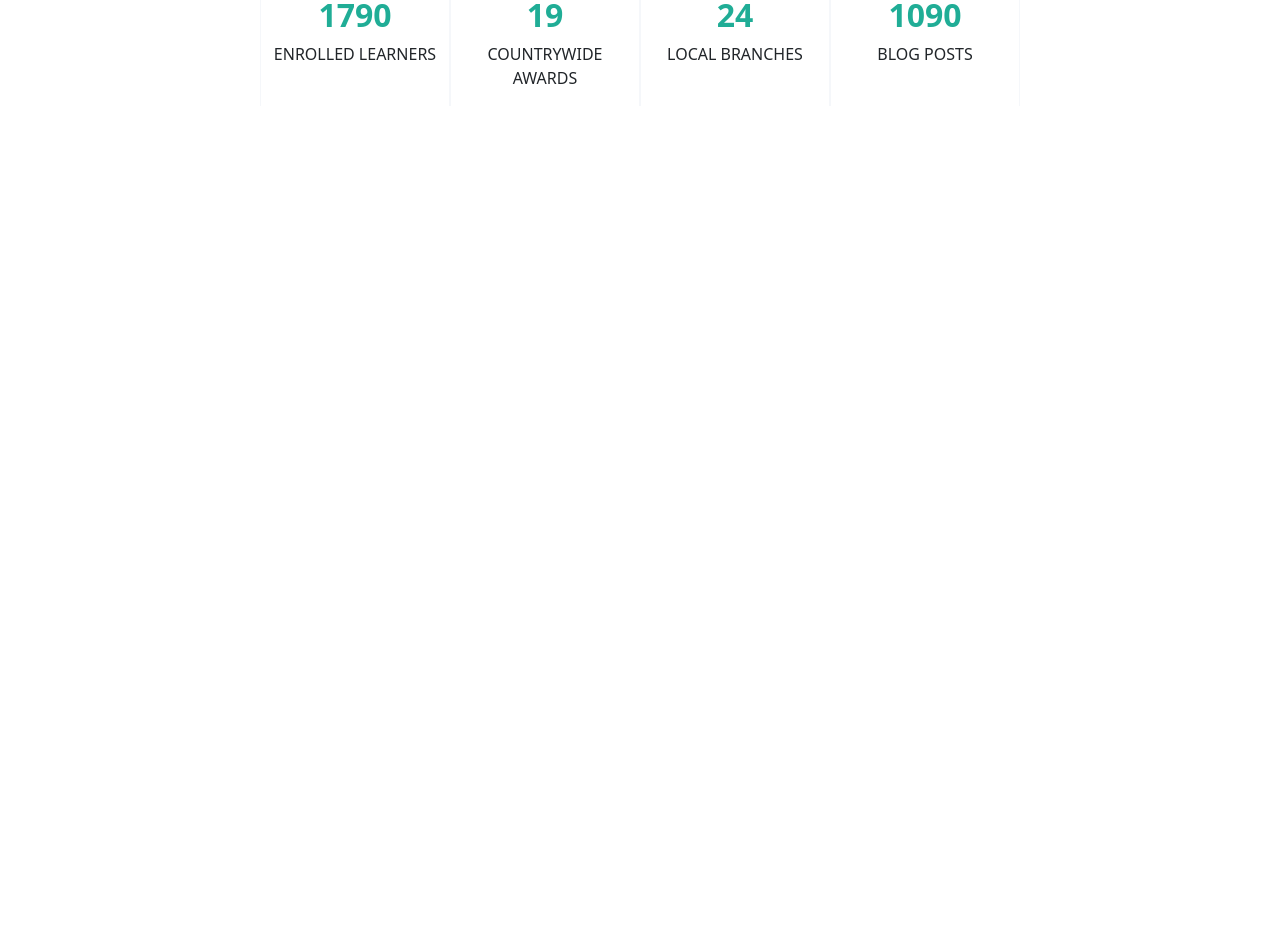
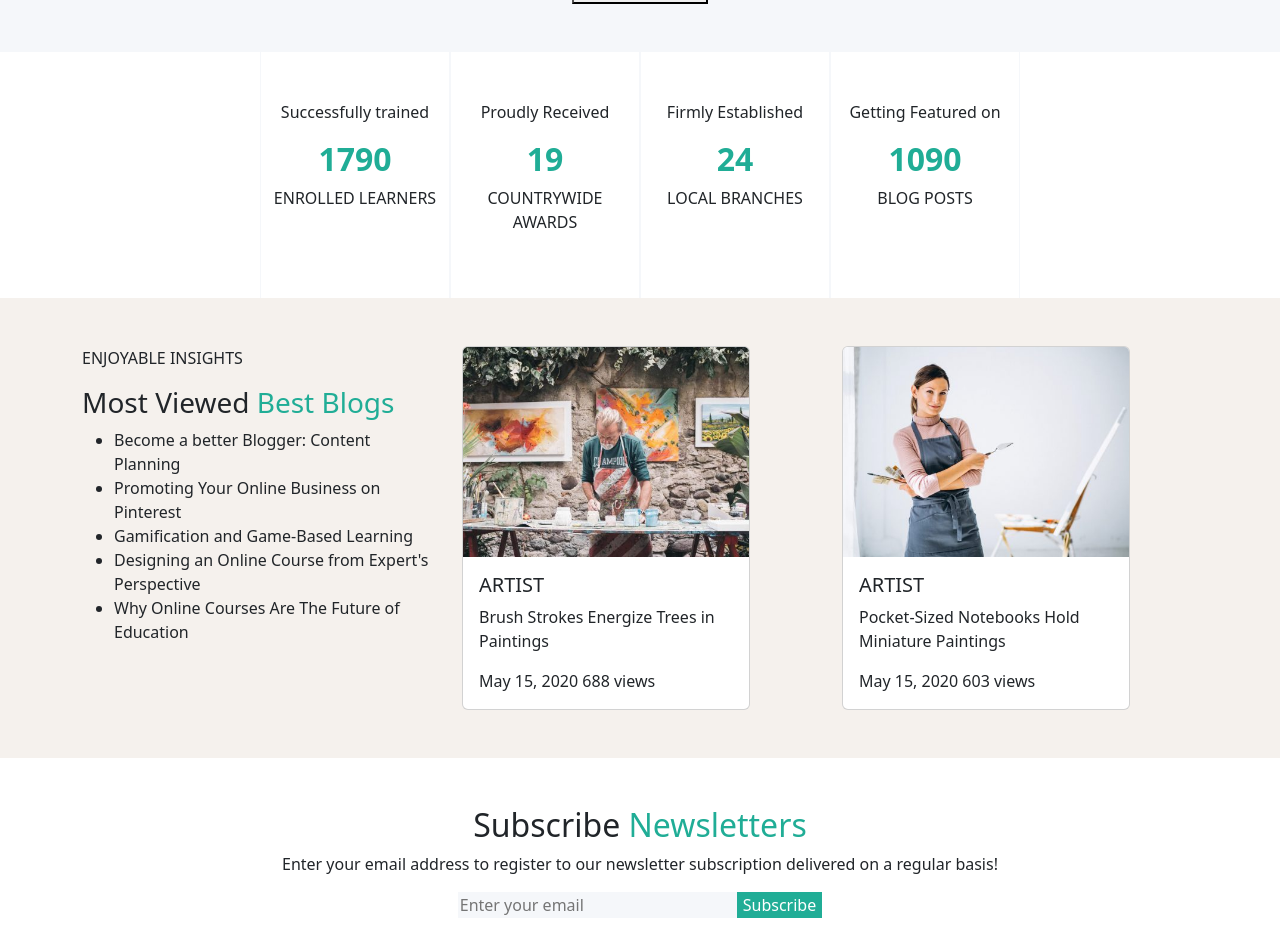
Before and after one commit to AlessioConsolo/proj-html-vuejs, a Vue app: page / in a window 1280 px wide. Shown: the part 3500-4452 px from the top of the page. Before the commit the page ends 3606 px from the top, so only its background shows below. Built offline with nearby package versions, Linux system fonts and the light colour scheme.

Commit message:
[UPD] Added newsletter section

```diff
--- a/src/components/MainApp.vue
+++ b/src/components/MainApp.vue
@@ -159,7 +159,7 @@
       </div>
     </div>
   </div>
-  <div class="container-fluid main-bg">
+  <div class="container-fluid main-bg py-5">
     <div class="container">
       <div class="row">
         <div class="col-12 text-center">
@@ -241,33 +241,104 @@
   </div>
   <div class="container">
     <div class="row d-flex justify-content-center">
-      <div class="col-2 left-border right-border text-center">
+      <div class="col-2 py-5 left-border right-border text-center">
         <p>Successfully trained</p>
         <h2>
           <strong><span class="green-main">1790</span></strong>
         </h2>
         <p>ENROLLED LEARNERS</p>
       </div>
-      <div class="col-2 left-border right-border text-center">
+      <div class="col-2 py-5 left-border right-border text-center">
         <p>Proudly Received</p>
         <h2>
           <strong><span class="green-main">19</span></strong>
         </h2>
         <p>COUNTRYWIDE AWARDS</p>
       </div>
-      <div class="col-2 left-border right-border text-center">
+      <div class="col-2 py-5 left-border right-border text-center">
         <p>Firmly Established</p>
         <h2>
           <strong><span class="green-main">24</span></strong>
         </h2>
         <p>LOCAL BRANCHES</p>
       </div>
-      <div class="col-2 left-border right-border text-center">
+      <div class="col-2 py-5 left-border right-border text-center">
         <p>Getting Featured on</p>
         <h2>
           <strong><span class="green-main">1090</span></strong>
         </h2>
         <p>BLOG POSTS</p>
+      </div>
+    </div>
+  </div>
+  <div class="container-fluid main-bg-beige py-5">
+    <div class="container">
+      <div class="row">
+        <div class="col-4">
+          <p>ENJOYABLE INSIGHTS</p>
+          <h3>Most Viewed <span class="green-main">Best Blogs</span></h3>
+          <ul>
+            <li>Become a better Blogger: Content Planning</li>
+            <li>Promoting Your Online Business on Pinterest</li>
+            <li>Gamification and Game-Based Learning</li>
+            <li>Designing an Online Course from Expert's Perspective</li>
+            <li>Why Online Courses Are The Future of Education</li>
+          </ul>
+        </div>
+        <div class="col-4">
+          <div class="card" style="width: 18rem">
+            <img
+              src="../assets/artist-blog-03-480x352.jpeg"
+              class="card-img-top"
+              alt="..."
+            />
+            <div class="card-body">
+              <h5 class="card-title">ARTIST</h5>
+              <p class="card-text">Brush Strokes Energize Trees in Paintings</p>
+              <span>May 15, 2020 </span>
+              <span>688 views</span>
+            </div>
+          </div>
+        </div>
+        <div class="col-4">
+          <div class="card" style="width: 18rem">
+            <img
+              src="../assets/artist-blog-01-480x352.jpg"
+              class="card-img-top"
+              alt="..."
+            />
+            <div class="card-body">
+              <h5 class="card-title">ARTIST</h5>
+              <p class="card-text">
+                Pocket-Sized Notebooks Hold Miniature Paintings
+              </p>
+              <span>May 15, 2020 </span>
+              <span>603 views</span>
+            </div>
+          </div>
+        </div>
+      </div>
+    </div>
+  </div>
+  <div class="container my-5">
+    <div class="row">
+      <div class="col text-center">
+        <h2>Subscribe <span class="green-main">Newsletters</span></h2>
+        <p>
+          Enter your email address to register to our newsletter subscription
+          delivered on a regular basis!
+        </p>
+        <form>
+          <input
+            type="email"
+            placeholder="Enter your email"
+            class="main-bg w-25 no-borders"
+            id="InputEmail"
+          />
+          <button type="button" class="green-main-bg text-white no-borders">
+            Subscribe
+          </button>
+        </form>
       </div>
     </div>
   </div>
@@ -302,8 +373,16 @@ export default {
   background-color: $main-white;
 }
 
+.main-bg-beige {
+  background-color: $bg-color-beige;
+}
+
 .green-main {
   color: $green-main;
+}
+
+.green-main-bg {
+  background-color: $green-main;
 }
 
 .left-border {
@@ -313,4 +392,8 @@ export default {
 .right-border {
   border-right: 1px solid $bg-color-gray;
 }
+
+.no-borders {
+  border: none;
+}
 </style>
--- a/src/generals.scss
+++ b/src/generals.scss
@@ -1,3 +1,4 @@
 $bg-color-gray: #f5f7fa;
 $green-main: #20ad96;
 $main-white: #ffffff;
+$bg-color-beige: #f5f1ed;
```
